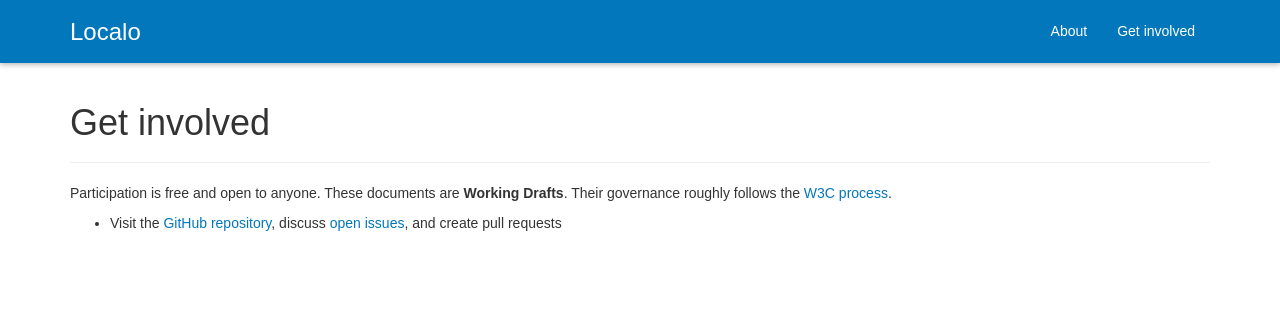
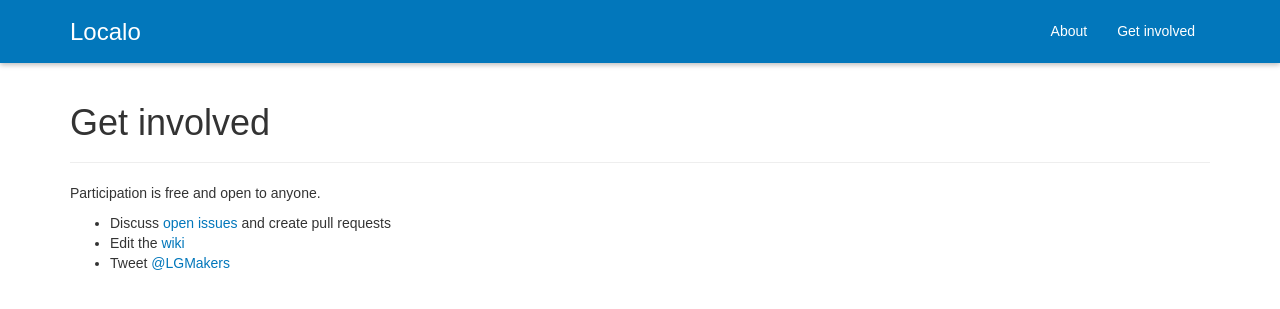
Before and after one commit to LocalGovDigital/localo, a Jekyll site: the page built from get-involved.md, in a window 1280 px wide. Shown: the top 309 px of the page. Built offline with Jekyll 4.4.1, drawn with Linux system fonts in a browser that asks for light colours; nearby versions of some CDN libraries; some web fonts are replaced.

Commit message:
Update site title and get-involved page

```diff
--- a/_layouts/default.html
+++ b/_layouts/default.html
@@ -4,7 +4,7 @@
   <meta charset="utf-8">
   <meta http-equiv="X-UA-Compatible" content="IE=edge,chrome=1">
   <meta name="viewport" content="width=device-width, initial-scale=1.0">
-  <title>{% if page.title and page.title != 'Localo' %}{{ page.title }} — {% endif %} Localo</title>
+  <title>{% if page.title and page.title != 'Localo' %}{{ page.title }} — {% endif %} Localo: Data standards for local government</title>
   <meta name="description" content="A data specification for local government data">
   <base href="{{ site.baseurl }}/">
   <link rel="stylesheet" href="//maxcdn.bootstrapcdn.com/bootstrap/3.2.0/css/bootstrap.min.css">
--- a/get-involved.md
+++ b/get-involved.md
@@ -1,6 +1,8 @@
 ---
 title: Get involved
 ---
-Participation is free and open to anyone. These documents are **Working Drafts**. Their governance roughly follows the [W3C process](http://www.w3.org/community/about/agreements/).
+Participation is free and open to anyone.
 
-* Visit the [GitHub repository](https://github.com/LocalGovDigital/Localo/tree/gh-pages), discuss [open issues](https://github.com/LocalGovDigital/Localo/issues), and create pull requests
+* Discuss [open issues](https://github.com/LocalGovDigital/Localo/issues) and create pull requests
+* Edit the [wiki](https://github.com/LocalGovDigital/localo/wiki)
+* Tweet [@LGMakers](https://twitter.com/LGMakers)
```
